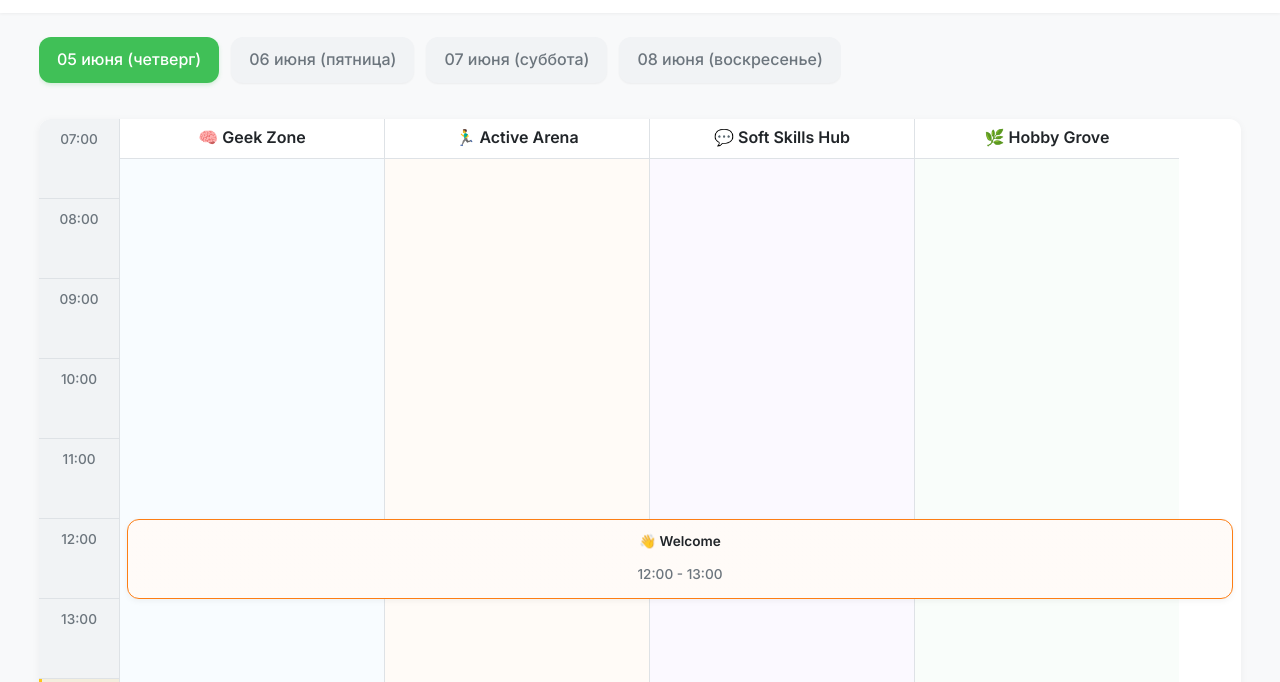
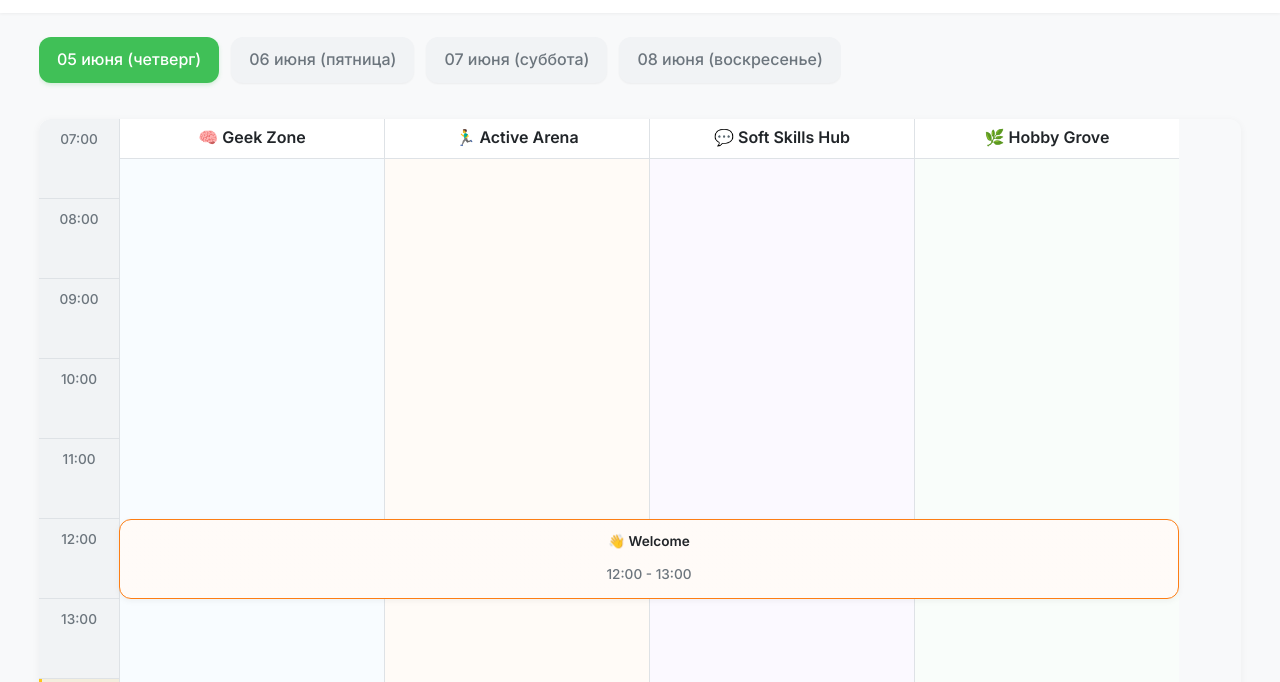
Before and after one commit to BlakeSec/Veterok25, a plain HTML site: page index.html in a window 1280 px wide. Shown: the part 69-751 px from the top of the page. Drawn offline with Linux system fonts and the light colour scheme.

Commit message:
Refine tracks container and activity card styles for consistent width alignment and improved layout

```diff
--- a/styles.css
+++ b/styles.css
@@ -270,9 +270,9 @@ input:checked + .toggle-slider:before {
 
 .tracks-container {
     display: flex;
-    flex-grow: 1;
     position: relative;
     background-color: var(--color-white);
+    width: calc(var(--track-column-width) * 4); /* Exactly 4 track columns */
 }
 
 .track-column {
@@ -367,6 +367,7 @@ input:checked + .toggle-slider:before {
 .activity-card.all-tracks {
     left: 0;
     right: 0;
+    width: 100%; /* Full width of the tracks container */
     z-index: 1;
     background-color: var(--color-white);
     border-top: 1px solid var(--color-medium-gray);
@@ -375,9 +376,9 @@ input:checked + .toggle-slider:before {
 
 /* General events (spanning all tracks) */
 .activity-card.general-event {
-    left: 8px;
-    right: 8px;
-    width: calc(100% - 16px); /* Full width minus margins to align with grid edges */
+    left: 0;
+    right: 0;
+    width: 100%; /* Full width of the tracks container */
     margin-left: auto;
     margin-right: auto;
     padding: var(--card-padding); /* Add padding like regular cards */
```
